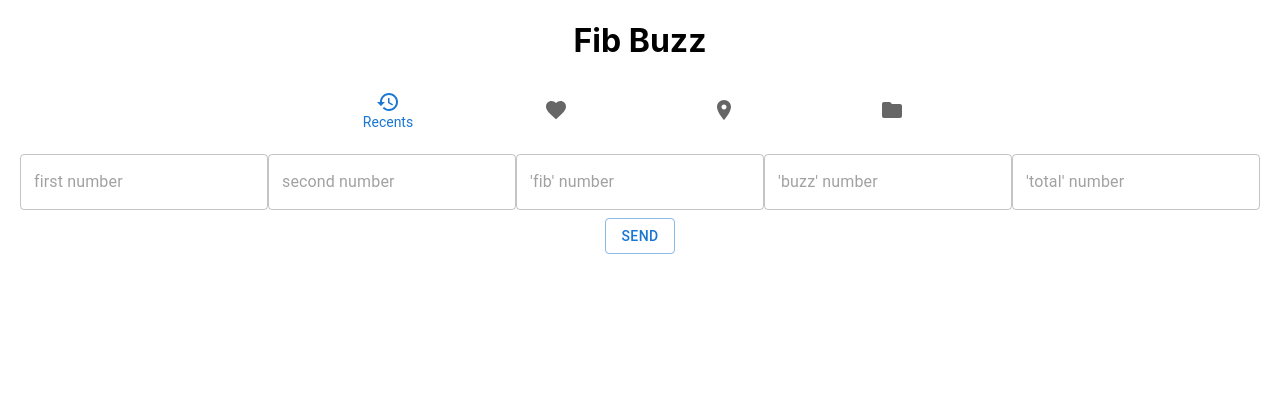
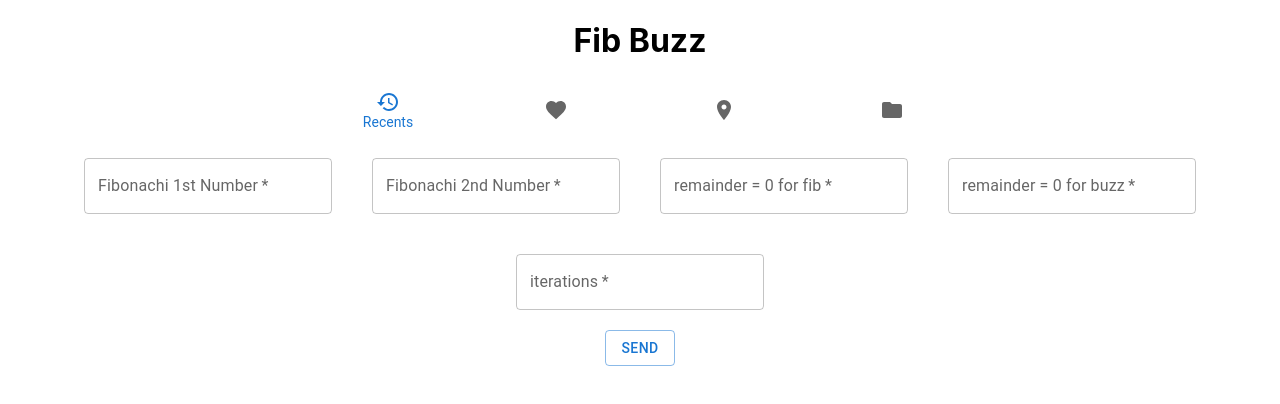
Before and after one commit to ZacharyTStone/fib_buzz, a React (Create React App) app: page / in a window 1280 px wide. Shown: the top 404 px of the page. Built offline with nearby package versions, Linux system fonts and the light colour scheme.

Commit message:
more styling for about

```diff
--- a/package.json
+++ b/package.json
@@ -17,6 +17,7 @@
     "@types/react-dom": "^17.0.11",
     "react": "^17.0.2",
     "react-dom": "^17.0.2",
+    "react-remark": "^2.1.0",
     "react-router-dom": "^6.2.1",
     "react-scripts": "5.0.0",
     "react-tsparticles": "^1.38.0",
--- /dev/null
+++ b/src/Components/FibBuzz/FibBuzz.css
@@ -0,0 +1,3 @@
+.text-form {
+  margin: 20px !important;
+}
--- a/src/Components/FibBuzz/FibBuzz.js
+++ b/src/Components/FibBuzz/FibBuzz.js
@@ -2,11 +2,11 @@ import React, { useState } from "react";
 import { TextField } from "@mui/material";
 import { Button } from "@mui/material";
 import Result from "./Result/Result";
+import "./FibBuzz.css";
 
 const FibBuzz = () => {
   const [num1, setNum1] = useState(1);
   const [num2, setNum2] = useState(1);
-  //fibu buzz arr can be replaced with strings
   const [fibBuzzArr, setFibBuzzArr] = useState([]);
   const [finalArr, setFinalArr] = useState([]);
   const [fib, setFib] = useState(3);
@@ -22,24 +22,28 @@ const FibBuzz = () => {
   const fibBuzz = () => {
     fibBuzzArr.push(num1);
     fibBuzzArr.push(num2);
-    for (let x = 0; x < iterations - 2; x++) {
-      let currentNum = fibBuzzArr[x] + fibBuzzArr[x + 1];
+
+    for (let x = 0; x <= iterations - 2; x++) {
+      let currentNum =
+        (typeof fibBuzzArr[x] === "number" ? fibBuzzArr[x] : fibBuzzArr[x][0]) +
+        (typeof fibBuzzArr[x + 1] === "number"
+          ? fibBuzzArr[x + 1]
+          : fibBuzzArr[x + 1][0]);
+
+      if (currentNum === Infinity) {
+        currentNum = [currentNum, "Infinity"];
+      } else if (currentNum % fib === 0 && currentNum % buzz === 0) {
+        currentNum = [currentNum, "fib buzz"];
+      } else if (currentNum % fib === 0) {
+        currentNum = [currentNum, "fib"];
+      } else if (currentNum % buzz === 0) {
+        currentNum = [currentNum, "buzz"];
+      }
+
       fibBuzzArr.push(currentNum);
     }
 
-    //convert fibs and buzzs
-
-    for (let x = 0; x < iterations - 2; x++) {
-      if (fibBuzzArr[x] % fib === 0 && fibBuzzArr[x] % buzz === 0) {
-        fibBuzzArr[x] = "fib buzz";
-      } else if (fibBuzzArr[x] % fib === 0) {
-        fibBuzzArr[x] = "fib";
-      } else if (fibBuzzArr[x] % buzz === 0) {
-        fibBuzzArr[x] = "buzz";
-      }
-    }
-
-    // split the fizzbuzz array into nested arrays of 4
+    // split the fizzbuzz array into nested arrays of 4 for the chart
     let finalArr = [];
     for (let x = 0; x < iterations - 2; x += 4) {
       finalArr.push(fibBuzzArr.slice(x, x + 4));
@@ -55,17 +59,32 @@ const FibBuzz = () => {
 
   return (
     <div className="main_div">
-      <form className="fib-form" onSubmit={onSubmit}>
+      <form className="fib-form" onSubmit={onSubmit} margin="normal">
+        <div
+          style={{
+            display: "flex",
+            flexDirection: "row",
+            justifyContent: "center",
+            alignItems: "center",
+            flexWrap: "wrap",
+          }}
+        >
           <TextField
             color="primary"
             margin="normal"
             className="text-form"
             type="number"
             name="num1"
+            label="Fibonachi 1st Number"
             onChange={(e) => {
+              if (e.target.value < 0) {
+                alert("Please enter a positive number");
+                e.target.value = "";
+              } else {
                 setNum1(Number(e.target.value));
+              }
             }}
-          placeholder="first number"
+            placeholder="Ex: 1"
             required
           />
           <TextField
@@ -74,8 +93,16 @@ const FibBuzz = () => {
             className="text-form"
             type="number"
             name="num2"
-          onChange={(e) => setNum2(Number(e.target.value))}
-          placeholder="second number"
+            label="Fibonachi 2nd Number"
+            onChange={(e) => {
+              if (e.target.value < 0) {
+                alert("Please enter a positive number");
+                e.target.value = 0;
+              } else {
+                setNum2(Number(e.target.value));
+              }
+            }}
+            placeholder="Ex: 1"
             required
           />
           <TextField
@@ -84,8 +111,16 @@ const FibBuzz = () => {
             className="text-form"
             size="medium"
             type="number"
-          onChange={(e) => setFib(Number(e.target.value))}
-          placeholder="'fib' number"
+            label="remainder =  0 for fib"
+            onChange={(e) => {
+              if (e.target.value < 0) {
+                alert("Please enter a positive number");
+                e.target.value = 0;
+              } else {
+                setFib(Number(e.target.value));
+              }
+            }}
+            placeholder="Ex: 3"
             required
           ></TextField>
           <TextField
@@ -94,8 +129,16 @@ const FibBuzz = () => {
             className="text-form"
             size="medium"
             type="number"
-          onChange={(e) => setBuzz(Number(e.target.value))}
-          placeholder="'buzz' number"
+            label="remainder =  0 for buzz"
+            onChange={(e) => {
+              if (e.target.value < 0) {
+                alert("Please enter a positive number");
+                e.target.value = 0;
+              } else {
+                setBuzz(Number(e.target.value));
+              }
+            }}
+            placeholder="Ex: 5"
             required
           ></TextField>
           <TextField
@@ -104,6 +147,7 @@ const FibBuzz = () => {
             className="text-form"
             size="medium"
             type="number"
+            label="iterations"
             onChange={(e) => {
               if (e.target.value.length > 4) {
                 alert(
@@ -111,13 +155,17 @@ const FibBuzz = () => {
                 );
                 e.target.value = 0;
                 setIterations(0);
+              } else if (e.target.value < 0) {
+                alert("Please enter a positive number");
+                e.target.value = 0;
               } else {
                 setIterations(Number(e.target.value));
               }
             }}
-          placeholder="'total' number"
+            placeholder="Ex: 100"
             required
           ></TextField>
+        </div>
 
         <Button
           color="primary"
--- a/src/Components/FibBuzz/Result/Result.css
+++ b/src/Components/FibBuzz/Result/Result.css
@@ -1,5 +1,5 @@
 .cell {
-  width: 50px;
+  max-width: 50px !important;
   box-shadow: 0 0.25rem 0.5rem rgba(0, 0, 0, 0.1);
   padding: 10px;
 }
--- a/src/Components/FibBuzz/Result/Result.js
+++ b/src/Components/FibBuzz/Result/Result.js
@@ -35,16 +35,16 @@ export default function Result(props) {
           {props.array.map((row) => (
             <StyledTableRow key={row}>
               <td className="cell" align="center">
-                {row[0]}
+                {typeof row[0] === "number" ? row[0] : row[0][1]}
               </td>
               <td className="cell" align="center">
-                {row[1]}
+                {typeof row[1] === "number" ? row[1] : row[1][1]}
               </td>
               <td className="cell" align="center">
-                {row[2]}
+                {typeof row[2] === "number" ? row[2] : row[2][1]}
               </td>
               <td className="cell" align="center">
-                {row[3]}
+                {typeof row[3] === "number" ? row[3] : row[3][1]}
               </td>
             </StyledTableRow>
           ))}
--- /dev/null
+++ b/src/Components/Info/Code/Code.tsx
@@ -0,0 +1,9 @@
+const Code = () => {
+  return (
+    <div className="code">
+      <h1>Code</h1>
+    </div>
+  );
+};
+
+export default Code;
--- /dev/null
+++ b/src/Components/Info/Description/Description.tsx
@@ -0,0 +1,14 @@
+import React, { useEffect } from "react";
+import { useRemark } from "react-remark";
+
+const Description = () => {
+  const [reactContent, setMarkdownSource] = useRemark();
+
+  useEffect(() => {
+    setMarkdownSource("# markdown header");
+  }, []);
+
+  return reactContent;
+};
+
+export default Description;
--- /dev/null
+++ b/src/Components/Info/Info.css
@@ -0,0 +1,9 @@
+.Info {
+  display: flex;
+  flex-direction: row;
+  justify-content: space-evenly;
+  align-items: center;
+  width: 100%;
+  height: 100%;
+  flex-wrap: wrap;
+}
--- a/src/Components/Info/Info.tsx
+++ b/src/Components/Info/Info.tsx
@@ -1,12 +1,19 @@
+import Description from "./Description/Description";
+import Code from "./Code/Code";
+import "../Info/Info.css";
 const Info = () => {
   return (
-    <div>
+    <>
       <h1>Info</h1>
-      <p>
-        This is a simple application that will generate a list of numbers and
-        then check if they are divisible by 3 or 5.
-      </p>
-    </div>
+      <div className="Info">
+        <div className="description">
+          <Description />
+        </div>
+        <div className="code">
+          <Code />
+        </div>
+      </div>
+    </>
   );
 };
 
```
Also changed, not shown: 1 other file (tests, documents, lock files or other folders). Lines whose indentation alone changed are shown as unchanged.
